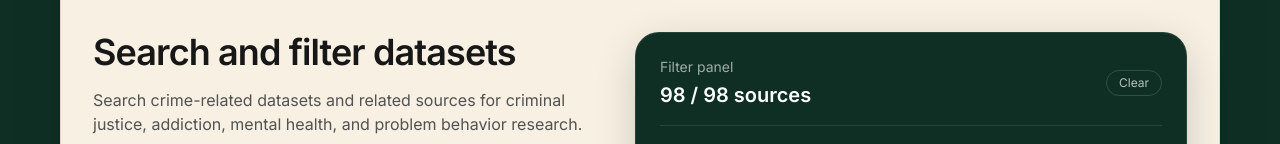
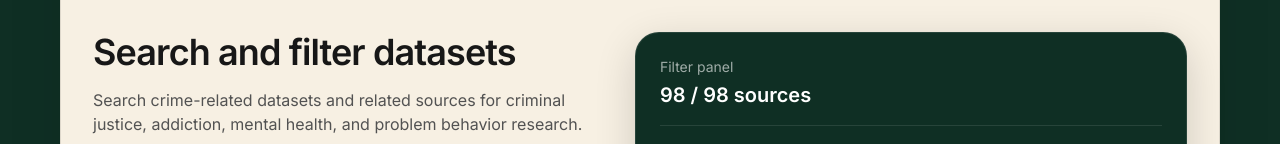
Before and after one commit to dain-13/global-crime-data-archive, a React (Vite) app: page / in a window 1280 px wide. Shown: the part 808-952 px from the top of the page. Built offline with nearby package versions, Linux system fonts and the light colour scheme.

Commit message:
Update App.jsx

```diff
--- a/src/App.jsx
+++ b/src/App.jsx
@@ -909,9 +909,6 @@ function App() {
                           {filteredDatasets.length} / {datasets.length} sources
                         </h3>
                       </div>
-                      <button onClick={clearFilters} className="rounded-full border border-white/15 px-3 py-1 text-xs text-white/70 hover:text-white">
-                        {language === 'en' ? 'Clear' : '초기화'}
-                      </button>
                     </div>
 
                     <div className="mt-6 grid gap-4 sm:grid-cols-2">
```
